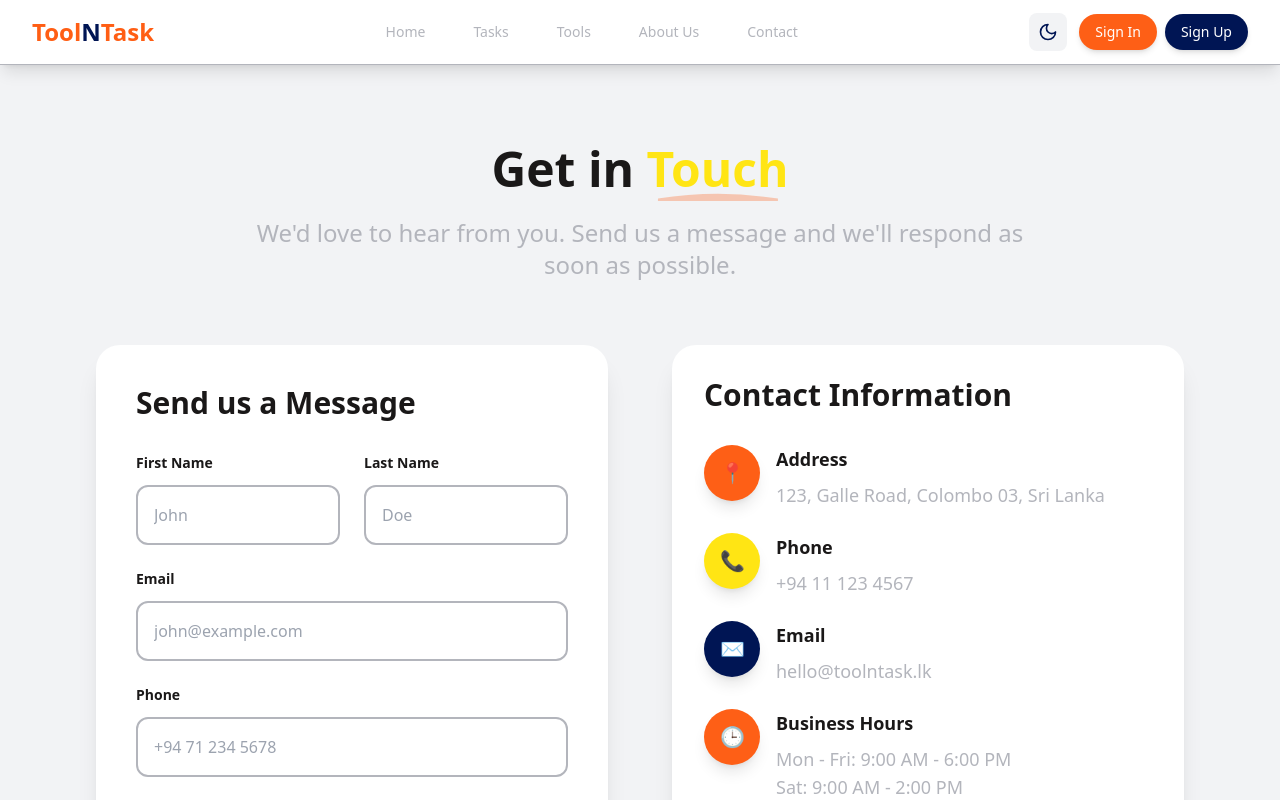
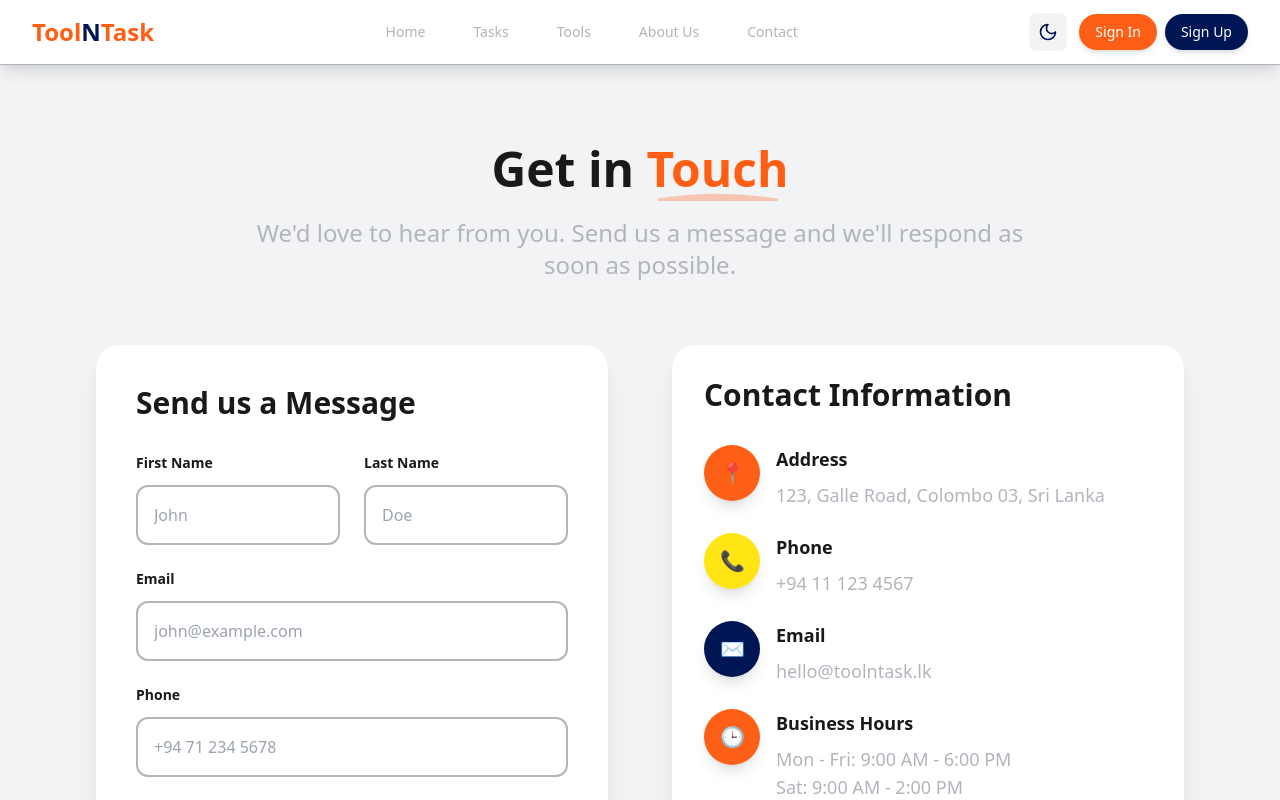
Before and after one commit to SeneshFitzroy/ToolnTask, a Next.js app: page /Contact in a window 1280 px wide. Shown: the top 800 px of the page. Built offline with nearby package versions, Linux system fonts and the light colour scheme.

Commit message:
feat: Enhanced pages/Contact.tsx, pages/About.tsx,  - Detailed changes: diff --git a/pages/About.tsx b/pages/About.tsx ind... at 01:58 PM +0530, July 03, 2025

```diff
--- a/pages/About.tsx
+++ b/pages/About.tsx
@@ -117,7 +117,7 @@ export default function About() {
                   <span className="text-2xl sm:text-3xl font-bold" style={{ color: '#1A1818' }}>MP</span>
                 </div>
                 <h3 className="text-xl sm:text-2xl font-bold mb-2" style={{ color: '#1A1818' }}>Mike Peterson</h3>
-                <p className="font-semibold mb-4" style={{ color: '#FFE514' }}>Head of Operations</p>
+                <p className="font-semibold mb-4" style={{ color: '#FF5E14' }}>Head of Operations</p>
                 <p className="text-lg leading-relaxed" style={{ color: '#B3B5BC' }}>
                   Ensures smooth operations and exceptional customer service.
                 </p>
--- a/pages/Contact.tsx
+++ b/pages/Contact.tsx
@@ -15,7 +15,7 @@ export default function Contact() {
               Get in{' '}
               <span
                 className="relative inline-block"
-                style={{ color: '#FFE514' }}
+                style={{ color: '#FF5E14' }}
               >
                 Touch
                 <svg className="absolute -bottom-2 left-0 w-full h-3" viewBox="0 0 100 10" style={{ fill: '#FE5F16', opacity: 0.3 }}>
```
